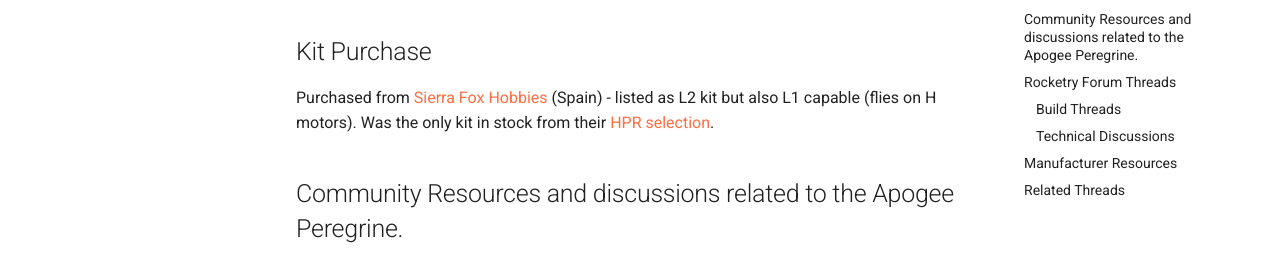
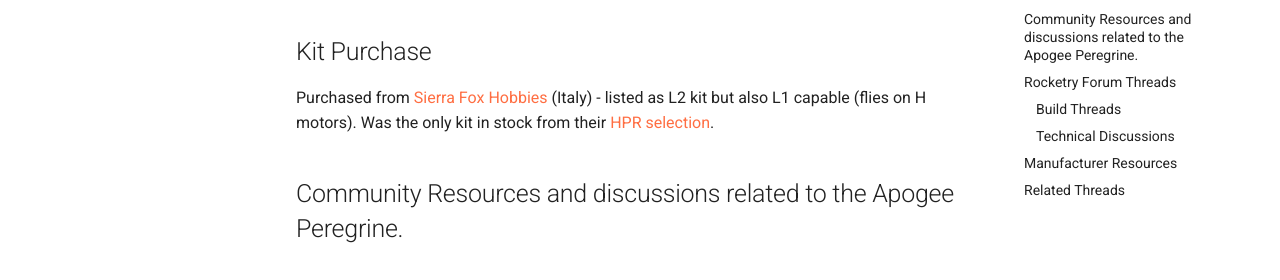
Before and after one commit to tonuonu/MyLevel1Peregrine, an MkDocs documentation site: the page built from docs/references.md, in a window 1280 px wide and 900 px high. Shown: the part 194-474 px from the top of the window. Built offline with MkDocs 1.6.1 and Material for MkDocs 9.7.7, drawn with Linux system fonts in a browser that asks for light colours.

Commit message:
Fix: Sierra Fox Hobbies is in Italy, not Spain

```diff
--- a/docs/references.md
+++ b/docs/references.md
@@ -2,7 +2,7 @@
 
 ## Kit Purchase
 
-Purchased from [Sierra Fox Hobbies](https://www.sierrafoxhobbies.com/en/high-power-rockets/2109-peregrine-hpr-apogee.html) (Spain) - listed as L2 kit but also L1 capable (flies on H motors). Was the only kit in stock from their [HPR selection](https://www.sierrafoxhobbies.com/en/19-high-power-rockets).
+Purchased from [Sierra Fox Hobbies](https://www.sierrafoxhobbies.com/en/high-power-rockets/2109-peregrine-hpr-apogee.html) (Italy) - listed as L2 kit but also L1 capable (flies on H motors). Was the only kit in stock from their [HPR selection](https://www.sierrafoxhobbies.com/en/19-high-power-rockets).
 
 ## Community Resources and discussions related to the Apogee Peregrine.
 
```
Also changed, not shown: .serena/memories/project_overview.md (+1 -1 lines).
